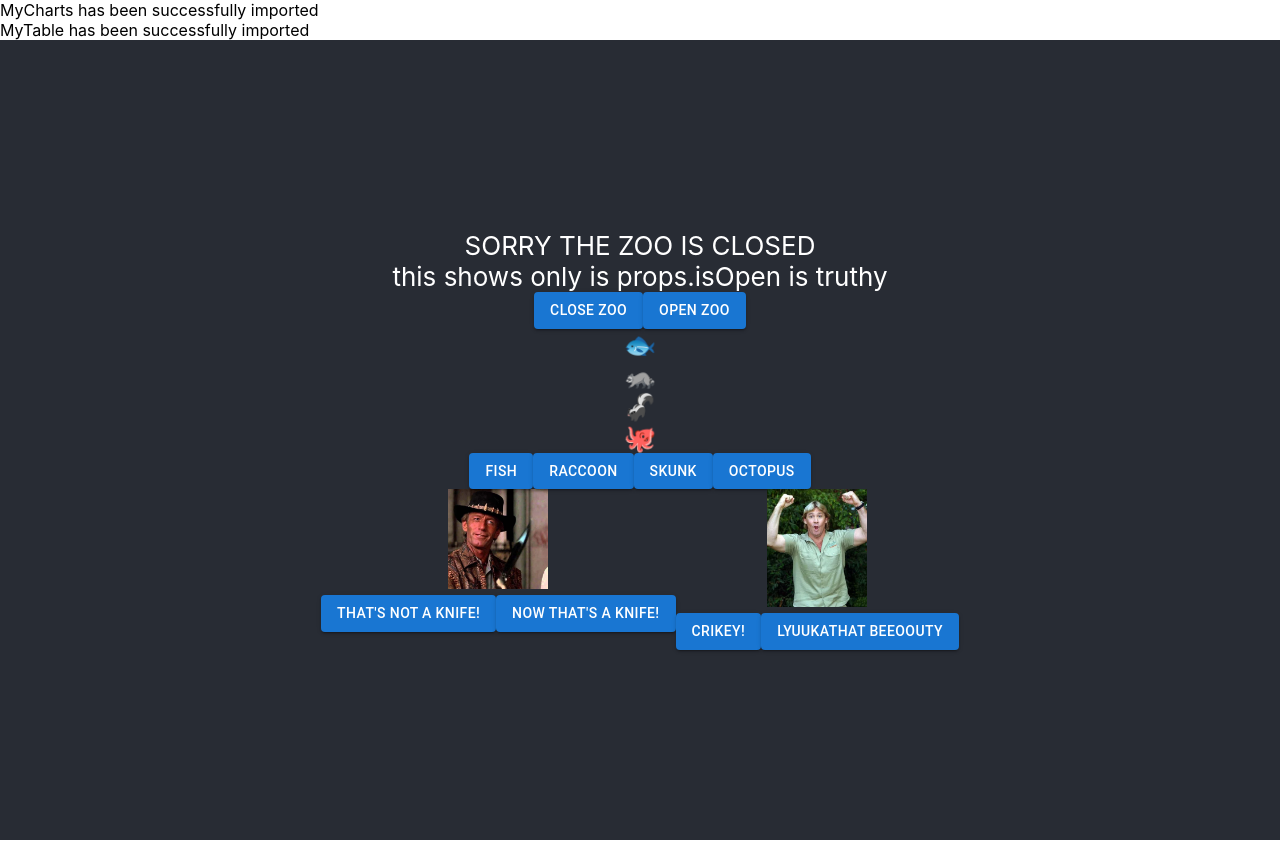
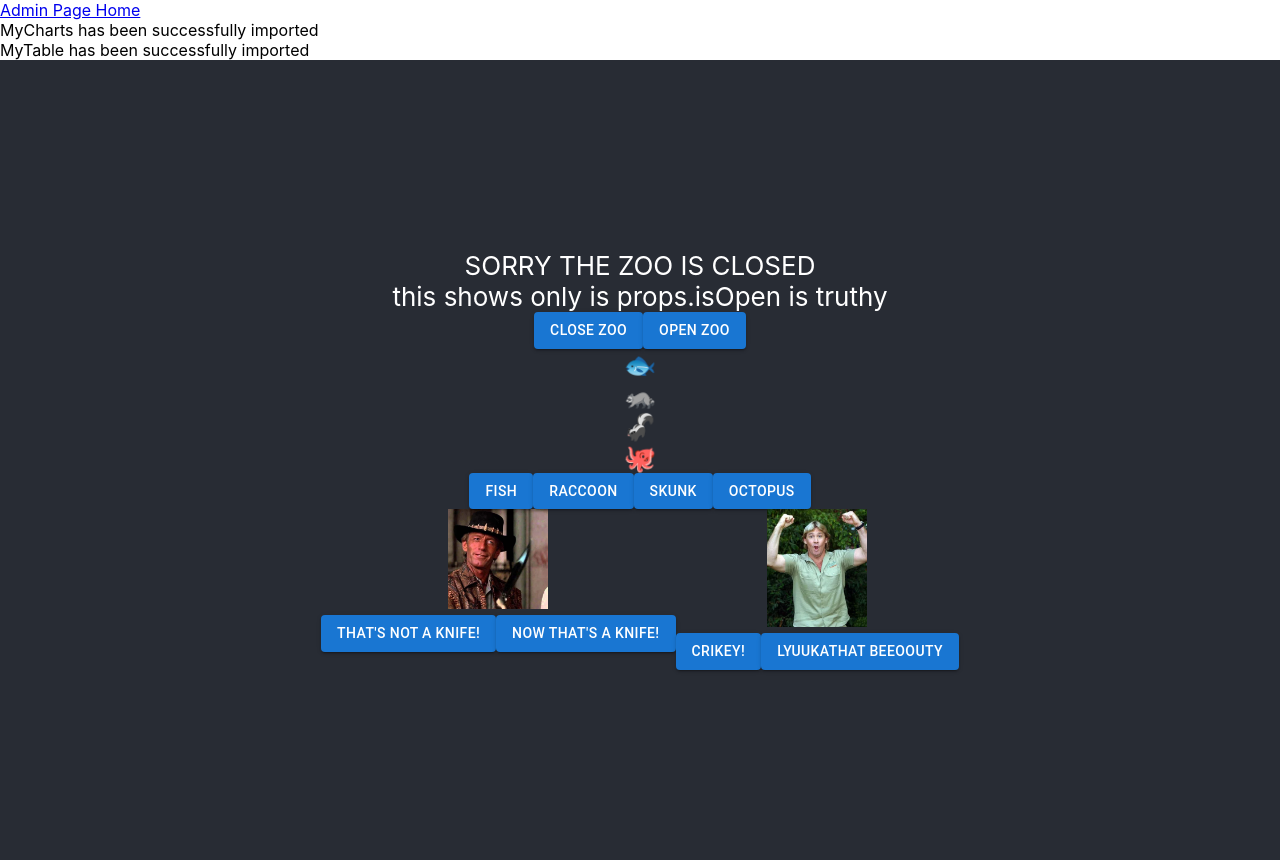
Before and after one commit to austinbhan/react-busy-zoo, a React (Create React App) app: page /Admin in a window 1280 px wide. Built offline with nearby package versions, Linux system fonts and the light colour scheme.

Commit message:
Working Directory

```diff
--- a/src/Admin/Admin.js
+++ b/src/Admin/Admin.js
@@ -4,9 +4,9 @@ import MyTable from './MyTable';
 
 export default function Admin() {
   return (
-    <>
+    <div className="mychart-mytable">
       <MyCharts />
       <MyTable />
-    </>
+    </div>
   );
 }
--- a/src/App.js
+++ b/src/App.js
@@ -5,7 +5,7 @@ import AnimalParade from './AnimalParade';
 import BasicButtons from './CustomButtonMUI';
 
 import Admin from './Admin/Admin';
-import { BrowserRouter as Router, Route, Routes } from 'react-router-dom';
+import { BrowserRouter as Router, Route, Routes, Link } from 'react-router-dom';
 
 
 function App() {
@@ -32,11 +32,14 @@ function App() {
 
 
   return (
-
-    <Router>
-      <Routes>
-        <Route path='/Admin' element={<Admin />} />
-      </Routes>
+    <>
+      <Router>
+        <Link to='Admin'>Admin Page</Link>
+        <Link to='/'> Home</Link>
+        <Routes>
+          <Route path='Admin' element={<Admin />} />
+        </Routes>
+      </Router>
 
       <div className="App">
         <header className="App-header">
@@ -66,7 +69,8 @@ function App() {
           </div>
         </header>
       </div>
-    </Router>
+
+    </>
 
   );
 }
```
